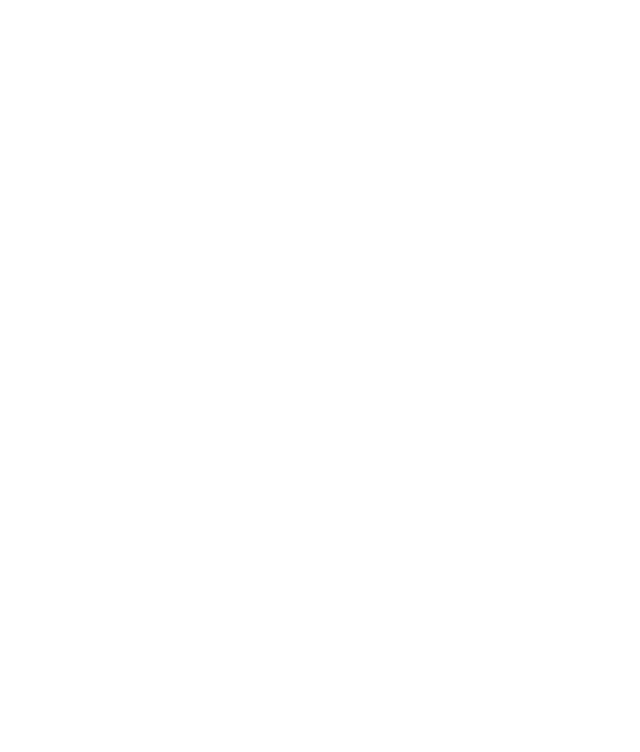
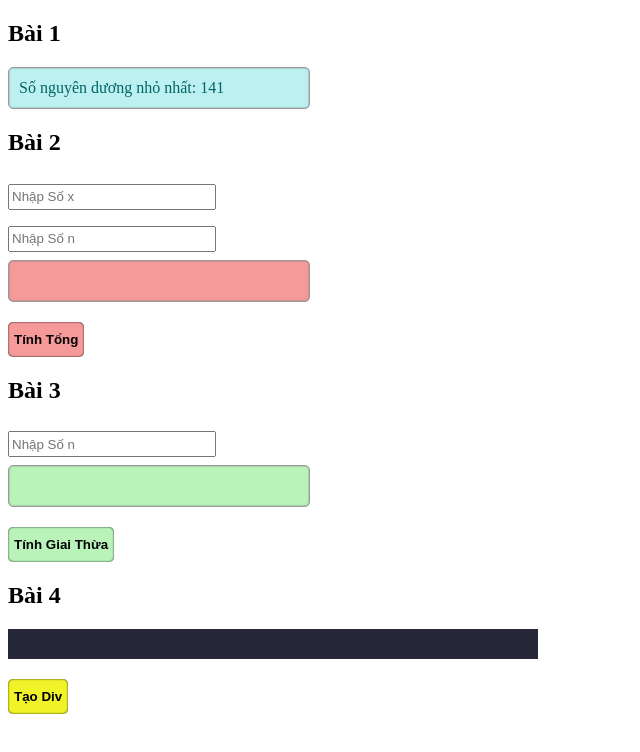
Before and after one commit to monnpham/Tai-ex-loop-B6, a plain HTML site: page index.html in a window 1280 px wide. Shown: the whole page, without its empty margins (0-640 px from the left). Drawn offline with Linux system fonts and the light colour scheme.

Commit message:
update all

```diff
--- a/index.html
+++ b/index.html
@@ -5,10 +5,45 @@
     <meta charset="UTF-8">
     <meta name="viewport" content="width=device-width, initial-scale=1.0">
     <title>Document</title>
+
+
+
+    <link rel="stylesheet" href="style.css">
 </head>
 
 <body>
+    <section>
+        <h1>Bài 1</h1>
+        <div class="result b1">
+            <span id="small-int"></span>
+        </div>
+    </section>
+    <section>
+        <h1>Bài 2</h1>
+        <input id="x" type="number" placeholder="Nhập Số x"><br>
+        <input id="n" type="number" placeholder="Nhập Số n"><br>
+        <div class="result b2">
+            <span id="sum"></span>
+        </div>
+        <button onclick="sum()" class="b2">Tính Tổng</button>
+    </section>
+    <section>
+        <h1>Bài 3</h1>
+        <input id="factor-int" type="number" placeholder="Nhập Số n"><br>
+        <div class="result b3">
+            <span id="factorial"></span>
+        </div>
+        <button onclick="factorial()" class="b3">Tính Giai Thừa</button>
+    </section>
+    <section>
+        <h1>Bài 4</h1>
+        <div id="add"></div>
+        <button onclick="add_div()" class="b4">Tạo Div</button>
+    </section>
 
+
+
+    <script src="js.js"></script>
 </body>
 
 </html>
--- a/js.js
+++ b/js.js
@@ -0,0 +1,66 @@
+var
+    s = 0,
+    n = 0;
+while (s < 10000) {
+    n++;
+    s += n;
+}
+document.getElementById("small-int").innerHTML = "Số nguyên dương nhỏ nhất: " + n
+
+function sum() {
+    var
+        x = Number(document.getElementById("x").value),
+        n = Number(document.getElementById("n").value),
+        s = 0,
+        i = 0;
+
+    while (i < n) {
+        i++;
+        s += Math.pow(x, i)
+    }
+    document.getElementById("sum").innerHTML = s
+}
+
+function factorial() {
+    var
+        n = Number(document.getElementById("factor-int").value),
+        f = find_factorial(n);
+    document.getElementById("factorial").innerHTML = f
+
+}
+function find_factorial(f) {
+    if (f == 0)
+        return (1);
+    return (f * find_factorial(f - 1));
+}
+
+
+
+function add_div() {
+    //tạo phần tử p
+    var
+        n = 0;
+    //tạo phần tử text
+    while (n < 10) {
+        n++
+        var
+            p = document.createElement("p");
+        if (n % 2 == 0) {
+            var node = document.createTextNode("div chẵn " + n);
+            p.appendChild(node);
+            p.style.backgroundColor = 'red';
+            p.style.color = "white";
+            p.style.height = "30px";
+            p.style.lineHeight = "30px";
+        } else {
+            var node = document.createTextNode("div lẻ " + n);
+            p.appendChild(node);
+            p.style.backgroundColor = 'blue';
+            p.style.color = "white";
+            p.style.lineHeight = "30px";
+        }
+        var div = document.getElementById("add");
+        //gắn p vào div
+        div.appendChild(p)
+    }
+}
--- a/style.css
+++ b/style.css
@@ -0,0 +1,77 @@
+.result {
+    background-color: rgb(189, 241, 241);
+    height: 40px;
+    width: 300px;
+    border-radius: 5px;
+    border: 1px solid rgb(155, 152, 152);
+    box-shadow: inset 0px 0px 2px 0px grey;
+
+}
+
+div {
+    text-indent: 10px;
+}
+
+input {
+    height: 20px;
+    width: 200px;
+    margin: 8px 0;
+}
+
+.b2 {
+    background-color: rgb(245, 153, 153);
+}
+
+.b3 {
+    background-color: rgb(186, 243, 186);
+}
+
+
+
+
+span {
+    line-height: 40px;
+
+}
+
+.b1 span {
+    color: rgb(3, 100, 100);
+}
+
+.b2 span {
+    color: rgb(70, 0, 0);
+}
+
+.b3 span {
+    color: rgb(1, 66, 6);
+}
+
+button {
+    margin-top: 20px;
+    width: auto;
+    height: 35px;
+    background-color: rgb(240, 243, 39);
+    border: none;
+    border-radius: 5px;
+    box-shadow: inset 0px 0px 2px 0px rgb(0, 0, 0);
+    font-weight: bold;
+
+}
+
+button:hover {
+    cursor: pointer;
+    font-weight: bold;
+    box-shadow: 0px 0px 5px 2px rgb(0, 0, 0);
+
+}
+
+#add {
+    width: 500px;
+    height: auto;
+    border: 15px solid rgb(39, 39, 58);
+}
+
+p {
+    margin-block-start: 0;
+    margin-block-end: 0;
+}
```
